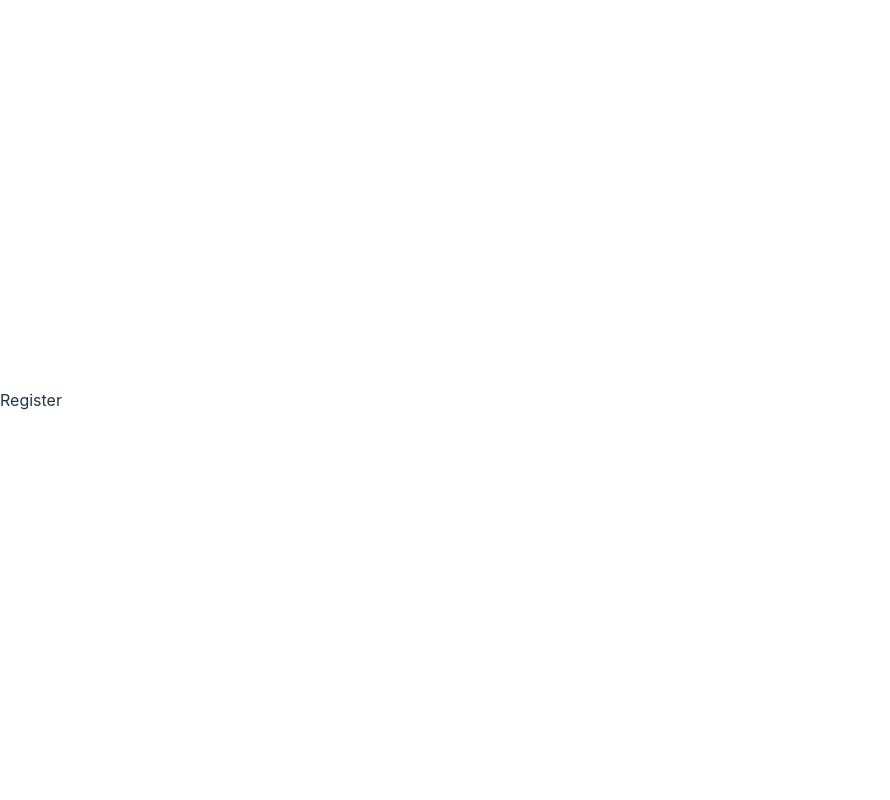
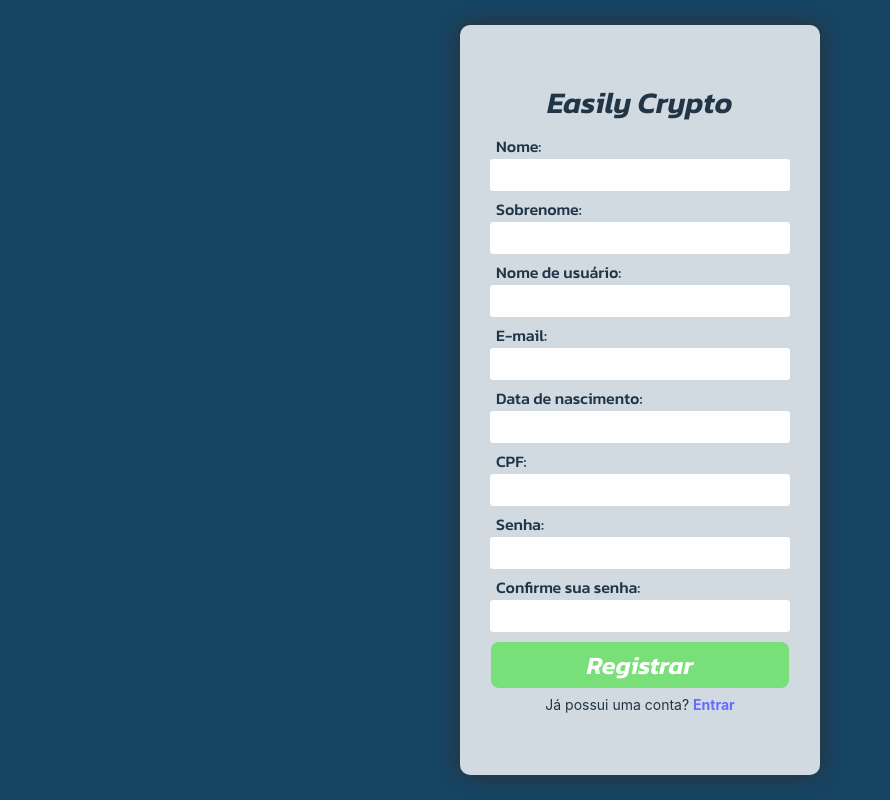
Before and after one commit to Easily-Crypto/easily-crypto-frontend, a React (Vite) app: page /register in a window 1280 px wide. Shown: the whole page, without its empty margins (0-890 px from the left). Built offline with nearby package versions, Linux system fonts and the light colour scheme.

Commit message:
feat :sparkles: created register form

```diff
--- a/package.json
+++ b/package.json
@@ -13,7 +13,8 @@
     "react": "^18.2.0",
     "react-dom": "^18.2.0",
     "react-router-dom": "^6.3.0",
-    "styled-components": "^5.3.5"
+    "styled-components": "^5.3.5",
+    "yup": "^0.32.11"
   },
   "devDependencies": {
     "@types/react": "^18.0.17",
--- a/src/components/LoginForm/index.jsx
+++ b/src/components/LoginForm/index.jsx
@@ -4,9 +4,9 @@ const LoginFormComponent = () => {
   return (
     <LoginForm>
       <h3>Easily Crypto</h3>
-      <label>Username:</label>
+      <label>Usuário:</label>
       <InputLoginForm />
-      <label>Password:</label>
+      <label>Senha:</label>
       <InputLoginForm type="password" />
       <button>Login</button>
       <span>
--- /dev/null
+++ b/src/components/RegisterForm/index.jsx
@@ -0,0 +1,31 @@
+import { RegisterForm, InputRegisterForm } from "./style";
+
+const RegisterFormComponent = () => {
+  return (
+    <RegisterForm>
+      <h3>Easily Crypto</h3>
+      <label>Nome:</label>
+      <InputRegisterForm />
+      <label>Sobrenome:</label>
+      <InputRegisterForm />
+      <label>Nome de usuário:</label>
+      <InputRegisterForm />
+      <label>E-mail:</label>
+      <InputRegisterForm />
+      <label>Data de nascimento:</label>
+      <InputRegisterForm />
+      <label>CPF:</label>
+      <InputRegisterForm />
+      <label>Senha:</label>
+      <InputRegisterForm type="password" />
+      <label>Confirme sua senha:</label>
+      <InputRegisterForm type="password" />
+      <button>Registrar</button>
+      <span>
+        Já possui uma conta? <a href="#">Entrar</a>
+      </span>
+    </RegisterForm>
+  );
+};
+
+export default RegisterFormComponent;
--- a/src/components/LoginForm/styled.jsx
+++ b/src/components/RegisterForm/style.jsx
@@ -1,8 +1,8 @@
 import styled from "styled-components";
 
-export const LoginForm = styled.form`
-  width: 400px;
-  height: 400px;
+export const RegisterForm = styled.form`
+  width: 360px;
+  height: 750px;
   margin: auto;
 
   background-color: #ffffffcc;
@@ -54,11 +54,11 @@ export const LoginForm = styled.form`
   }
 `;
 
-export const InputLoginForm = styled.input`
+export const InputRegisterForm = styled.input`
   width: 80%;
   height: 30px;
 
-  margin: 0 0 20px;
+  margin: 0 0 10px;
 
   border-style: none;
   border-radius: 3px;
--- a/src/pages/Login/index.jsx
+++ b/src/pages/Login/index.jsx
@@ -4,7 +4,7 @@ import LoginFormComponent from "../../components/LoginForm/index";
 const Login = () => {
   return (
     <Page>
-      <LoginFormComponent></LoginFormComponent>
+      <LoginFormComponent />
     </Page>
   );
 };
--- a/src/pages/Register/index.jsx
+++ b/src/pages/Register/index.jsx
@@ -1,5 +1,12 @@
-const Register = () => {
-  return <div>Register</div>;
+import { Page } from "../../components/Page";
+import RegisterFormComponent from "../../components/RegisterForm/index.jsx";
+
+const Login = () => {
+  return (
+    <Page>
+      <RegisterFormComponent />
+    </Page>
+  );
 };
 
-export default Register;
+export default Login;
```
Also changed, not shown: src/pages/Register/styled.jsx (deleted).
